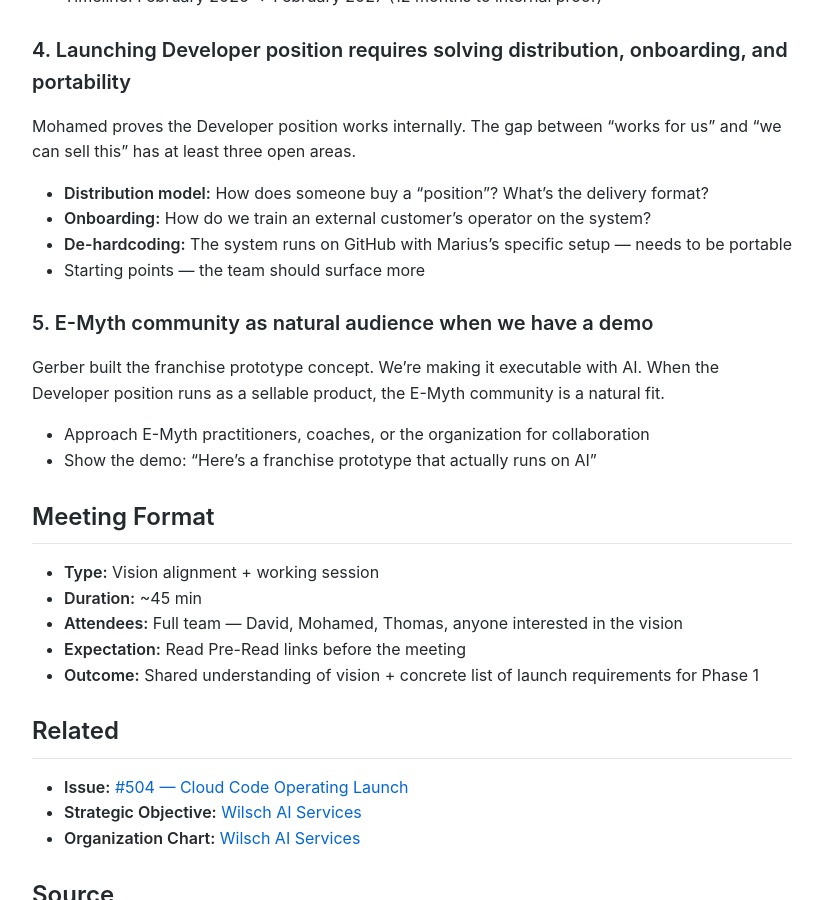
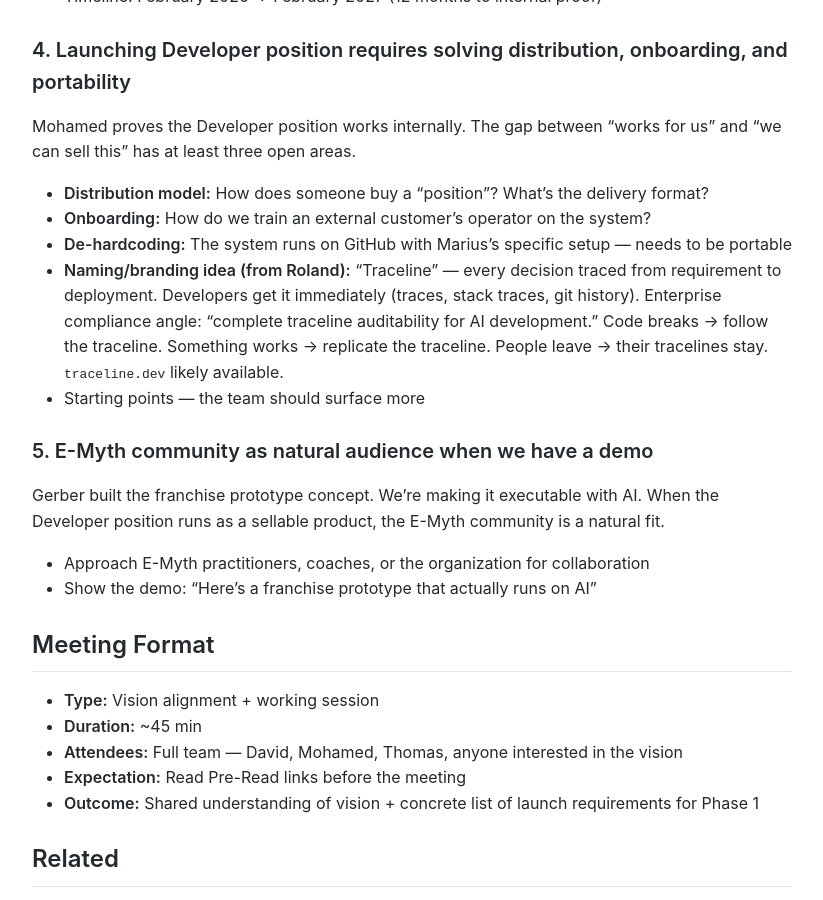
Before and after one commit to MariusWilsch/public-wilsch-ai-pages, a Jekyll site: the page built from global/meeting-agenda-product-vision-launch-2026-02-14.md, in a window 1280 px wide and 900 px high, scrolled down 1885 px. Shown: the whole window, without its empty margins (228-1051 px from the left). Built offline with Jekyll 4.4.1, drawn with Linux system fonts in a browser that asks for light colours; our own code applies the rules of GitHub Pages for plain Markdown files.

Commit message:
Sync from hippocampus 2026-02-14

```diff
--- a/global/meeting-agenda-product-vision-launch-2026-02-14.md
+++ b/global/meeting-agenda-product-vision-launch-2026-02-14.md
@@ -64,6 +64,7 @@ Mohamed proves the Developer position works internally. The gap between "works f
 - **Distribution model:** How does someone buy a "position"? What's the delivery format?
 - **Onboarding:** How do we train an external customer's operator on the system?
 - **De-hardcoding:** The system runs on GitHub with Marius's specific setup — needs to be portable
+- **Naming/branding idea (from Roland):** "Traceline" — every decision traced from requirement to deployment. Developers get it immediately (traces, stack traces, git history). Enterprise compliance angle: "complete traceline auditability for AI development." Code breaks → follow the traceline. Something works → replicate the traceline. People leave → their tracelines stay. `traceline.dev` likely available.
 - Starting points — the team should surface more
 
 ### 5. E-Myth community as natural audience when we have a demo
```
